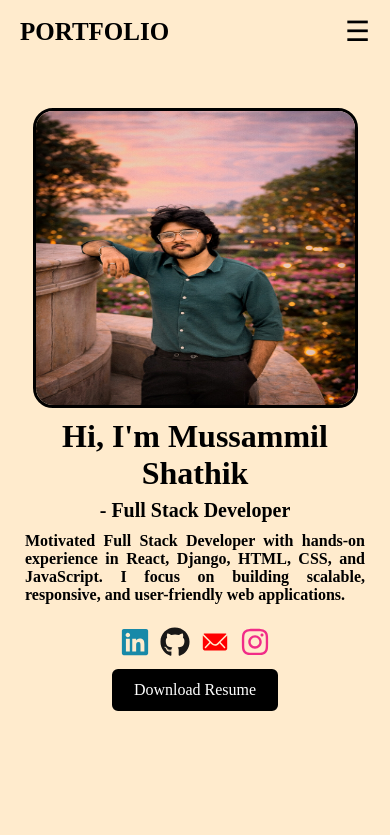
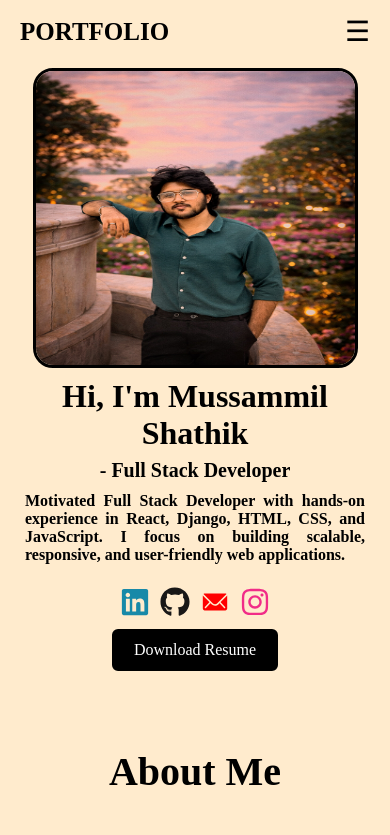
Before and after one commit to mussammilshathik21/portfolio, a React app: page / in a window 390 px wide. Shown: the top 835 px of the page. Built offline with nearby package versions, Linux system fonts and the light colour scheme; the HTML template or start-up script is replaced by a standard one.

Commit message:
jsx and css fixed

```diff
--- a/src/components/Hero.css
+++ b/src/components/Hero.css
@@ -77,7 +77,7 @@
         flex-direction:column;
         text-align:center;
         gap:1px;
-        padding: 45px 10px;
+        padding: 5px 10px;
 
 
 
```
